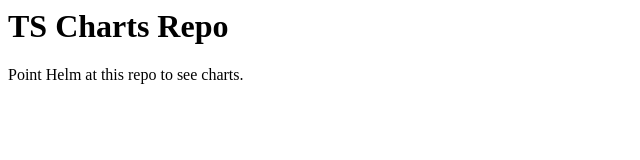
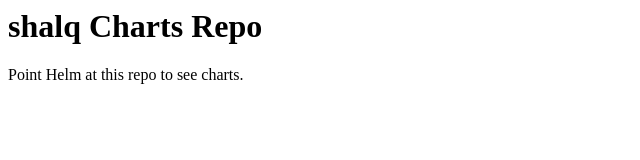
Before and after one commit to shalq/helm-repo, a plain HTML site: page docs/index.html in a window 1280 px wide. Shown: the whole page, without its empty margins (0-640 px from the left). Drawn offline with Linux system fonts and the light colour scheme.

Commit message:
update html index

```diff
--- a/docs/index.html
+++ b/docs/index.html
@@ -3,7 +3,7 @@
     <title>Chart repo</title>
   </head>
   <body>
-    <h1>TS Charts Repo</h1>
+    <h1>shalq Charts Repo</h1>
     <p>Point Helm at this repo to see charts.</p>
   </body>
 </html>
```
